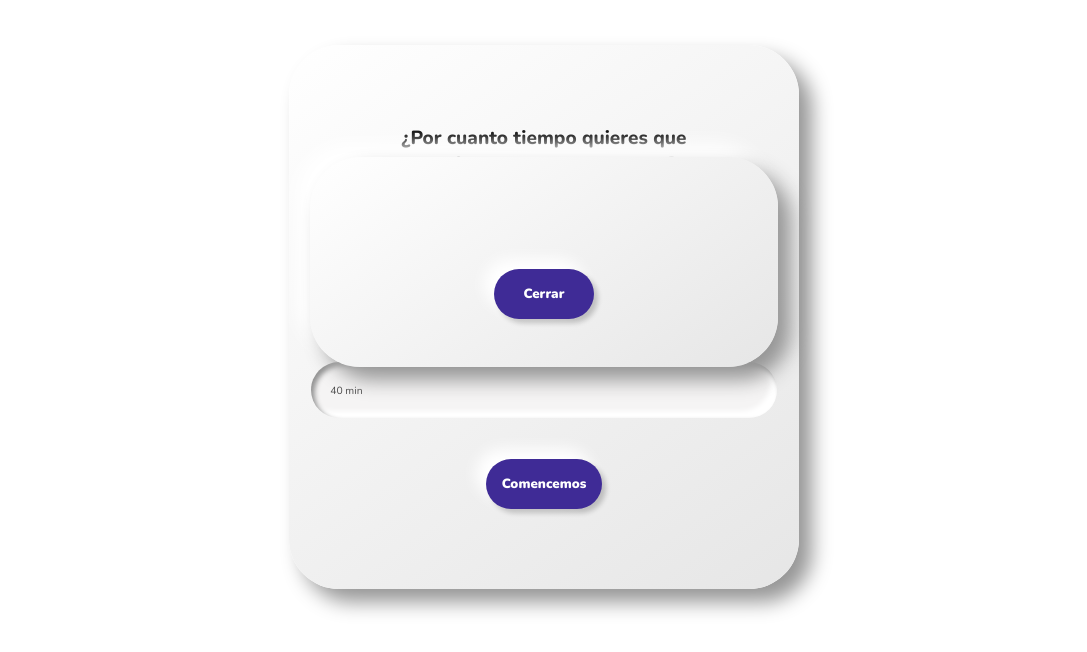
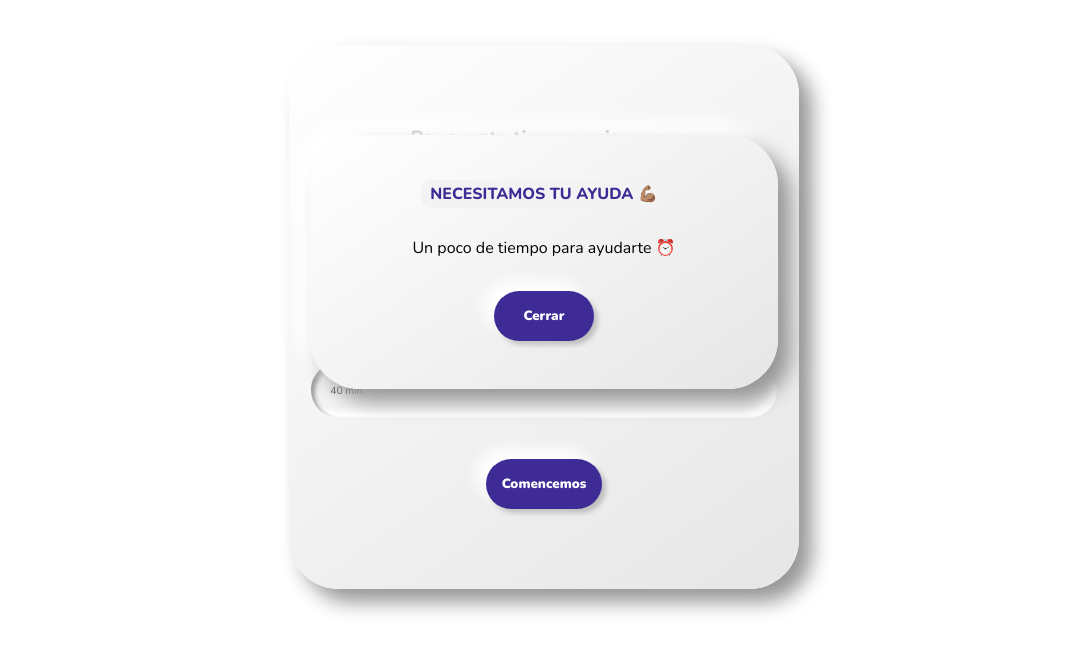
Before and after one commit to MizaelpV/water-reminder-extension, a website: page index.html in a window 1280 px wide. Both pictures are taken after a click on the button "Comencemos". Shown: the part 124-776 px from the top of the page, without its empty margins (96-1183 px from the left). Drawn offline with nearby package versions, Linux system fonts and the light colour scheme.

Commit message:
modified logic and css

```diff
--- a/index.html
+++ b/index.html
@@ -43,15 +43,15 @@
         </form>
       </div>
       <div class="modal none" id="modal">
-        <div class="containerModal">
-          <span>Perfecto, vamos a darle 💪🏽 </span>
-          <p class="paragraphModal"></p>
+        <div class="container-modal">
+          <span class="motivation">Perfecto, vamos a darle 💪🏽 </span>
+          <p class="paragraph-modal"></p>
           <button class="btn-modal" onclick="closeModal()">Cerrar</button>
         </div>
       </div>
       <div class="modal-alert modal none" id="modalAlert">
-        <div class="containerModal">
-          <p class="paragraphModal"></p>
+        <div class="container-modal">
+          <p class="paragraph-modal"></p>
           <button class="btn-modal" onclick="closeModal()">Cerrar</button>
         </div>
       </div>
--- a/index.js
+++ b/index.js
@@ -1,8 +1,9 @@
 const modal = document.getElementById('modal');
 const modalAlert = document.getElementById('modalAlert');
-const text = document.querySelector('.paragraphModal');
+const text = document.querySelector('.paragraph-modal');
 const totalTime = document.getElementById('totalTime');
 const intervalTime = document.getElementById('intervalTime');
+const motivation = document.querySelector('.motivation');
 
 const closeModal = () => {
   modal.style.display === 'block' || modalAlert.style.display === 'block';
@@ -10,15 +11,18 @@ const closeModal = () => {
 };
 
 const activate = () => {
-  if (totalTime.value !== '' && intervalTime.value !== '') {
+  if (totalTime.value === '' && intervalTime.value === '') {
+    text.innerText = `Un poco de tiempo para ayudarte ⏰`;
+    // text.style.fontSize = '40px';
+    modal.style.display = 'block';
+    motivation.innerText = 'Necesitamos tu ayuda 💪🏽';
+    motivation.style.backgroundColor = '#f3f3f3';
+    motivation.style.color = '#3f2b96';
+  } else {
     let minutes = intervalTime.value;
     let hours = totalTime.value;
     modal.style.display = 'block';
     text.innerText = `¡Te avisaremos cada ${minutes} minutos durante ${hours} horas! 🚀`;
-  } else {
-    text.innerHTML = `¡Te avisaremos cada minutos durante  horas! 🚀`;
-    console.log(text.innerText);
-    modalAlert.style.display = 'block';
   }
   setTimer(intervalTime.value);
   totalTime.value = '';
--- a/style/style.css
+++ b/style/style.css
@@ -30,7 +30,6 @@ h1 {
 span {
   text-transform: uppercase;
   color: #fff;
-  /* color: #35a8f0; */
   padding: 0.19rem 0.59rem;
   border-radius: 10px;
   font-weight: 800;
@@ -123,7 +122,7 @@ button:active {
   width: 100px;
 }
 
-.containerModal .paragraphModal {
+.container-modal .paragraph-modal {
   padding-top: 2rem;
 }
 
```
